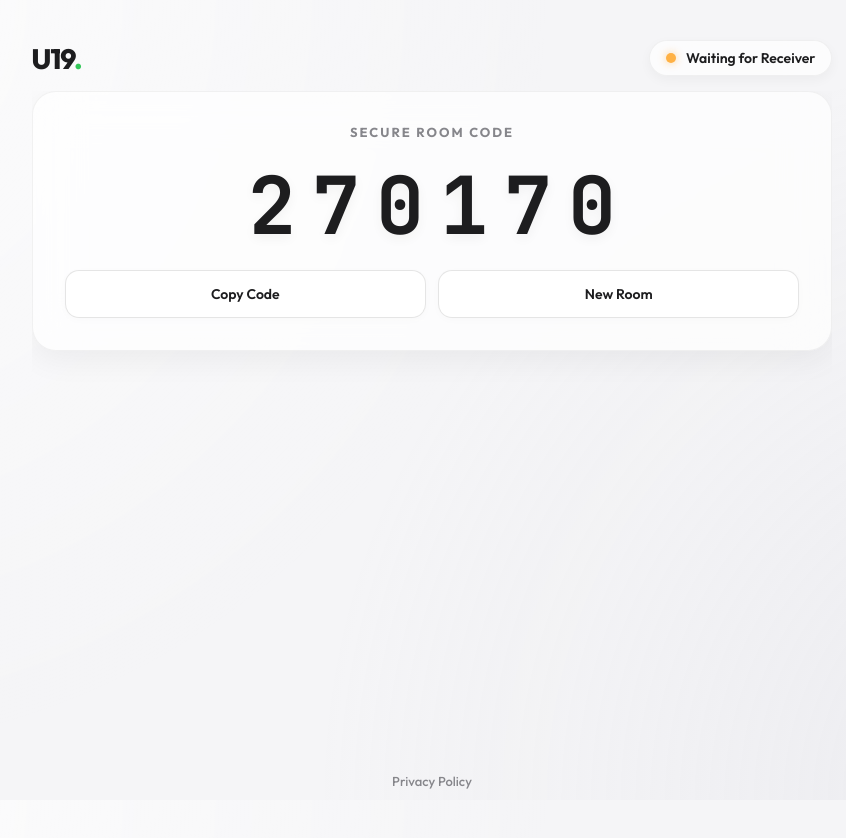
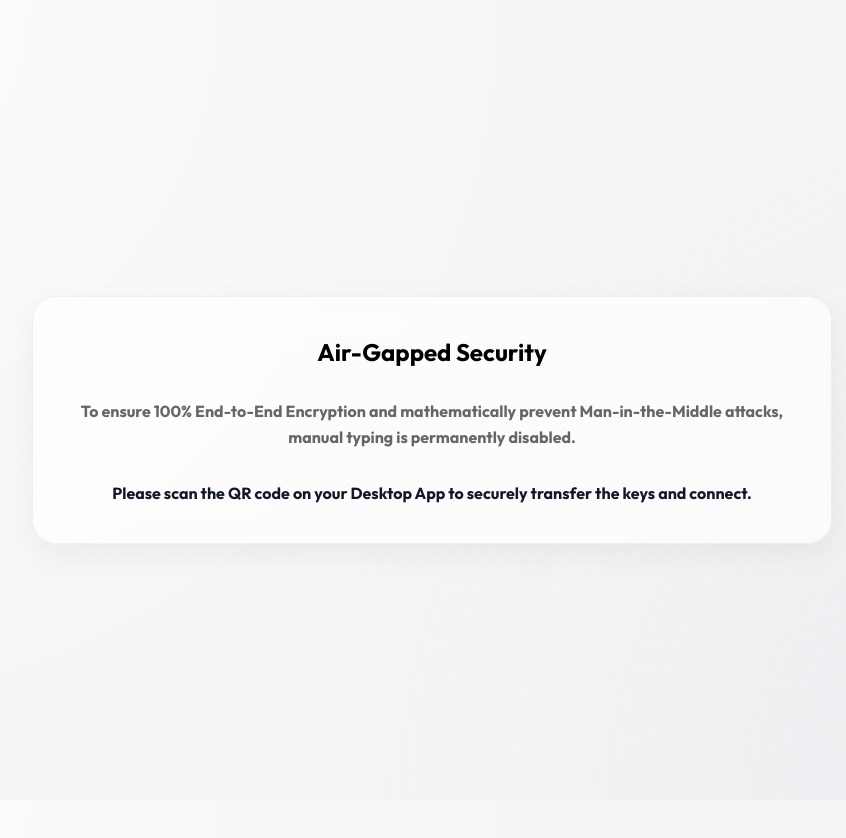
Before and after one commit to AjinkyaPagare/u19-f, a React (Create React App) app: page / in a window 1280 px wide. Shown: the whole page, without its empty margins (208-1054 px from the left). Built offline with nearby package versions, Linux system fonts and the light colour scheme; no server answers.

Commit message:
feat: V4 Architecture with Air-Gapped QR pairing, AES payload timestamps, and size limit checks

```diff
--- a/src/App.js
+++ b/src/App.js
@@ -1,24 +1,19 @@
 import React, { useState, useEffect, useRef } from 'react';
 import io from 'socket.io-client';
+import CryptoJS from 'crypto-js';
 import './App.css';
 
 function App() {
     const [isMounted, setIsMounted] = useState(false);
     const backendUrl = 'https://u19-b-production.up.railway.app';
 
-    // Generate 6-digit room code for sender
-    const generateRoomCode = () => {
-        return Math.floor(100000 + Math.random() * 900000).toString();
-    };
+    // V4 Architecture: Read routing code and encryption key securely from the Air-Gapped QR URL
+    const urlParams = new URLSearchParams(window.location.search);
+    const initialRoom = urlParams.get('room');
+    const hashKey = window.location.hash.substring(1); // removes '#'
 
-    const [roomCode, setRoomCode] = useState(() => {
-        let code = localStorage.getItem('u19_sender_roomCode');
-        if (!code) {
-            code = generateRoomCode();
-            localStorage.setItem('u19_sender_roomCode', code);
-        }
-        return code;
-    });
+    const [roomCode, setRoomCode] = useState(initialRoom || '');
+    const [encryptionKey, setEncryptionKey] = useState(hashKey || '');
 
     const [connected, setConnected] = useState(false);
     const [currentView, setCurrentView] = useState('home'); // 'home' or 'tools'
@@ -136,11 +131,27 @@ function App() {
         const textToTransmit = textRef.current;
         if (!textToTransmit || !socketRef.current) return;
 
+        // V4 Security: Inject millisecond timestamp to prevent Replay Attacks
+        const payloadObject = {
+            t: textToTransmit,
+            ts: Date.now()
+        };
+        const payloadString = JSON.stringify(payloadObject);
+
+        // V4 Security: Drop massive payloads to prevent DoS
+        if (payloadString.length > 5000000) {
+            alert("Payload too massive! Dropping transmission to prevent DoS.");
+            return;
+        }
+
+        // E2EE: Encrypt the payload using the Air-Gapped Hash Key
+        const encryptedText = CryptoJS.AES.encrypt(payloadString, encryptionKey).toString();
+
         if (typingMode === 'type') {
             socketRef.current.emit('typing_command', {
                 action: 'start',
                 code: roomCode,
-                text: textToTransmit,
+                text: encryptedText,
                 speed: 1 / currentCPS
             });
             setTypingState({
@@ -151,7 +162,7 @@ function App() {
             });
         } else {
             const data = {
-                text: textToTransmit,
+                text: encryptedText,
                 timestamp: new Date().toISOString(),
                 code: roomCode
             };
@@ -192,12 +203,23 @@ function App() {
     };
 
     const resetRoom = () => {
-        const newCode = generateRoomCode();
-        localStorage.setItem('u19_sender_roomCode', newCode);
-        setRoomCode(newCode);
+        alert("For Air-Gapped Security, manual room creation is disabled. Please scan the QR code on your Desktop App.");
     };
 
     if (!isMounted) return <div className="loading-screen">Initializing Secure Connection...</div>;
+
+    // V4 Security Lock: Prevent manual access without QR Code
+    if (!roomCode || !encryptionKey) {
+        return (
+            <div className="app-container" style={{ display: 'flex', alignItems: 'center', justifyContent: 'center' }}>
+                <div className="room-card" style={{ textAlign: 'center', padding: '40px' }}>
+                    <h1 style={{ color: '#000000', marginBottom: '20px', fontSize: '24px' }}>Air-Gapped Security</h1>
+                    <p style={{ color: '#666666', lineHeight: '1.6' }}>To ensure 100% End-to-End Encryption and mathematically prevent Man-in-the-Middle attacks, manual typing is permanently disabled.</p>
+                    <p style={{ color: '#111827', fontWeight: 'bold', marginTop: '20px' }}>Please scan the QR code on your Desktop App to securely transfer the keys and connect.</p>
+                </div>
+            </div>
+        );
+    }
 
     return (
         <div className="app-container">
```
